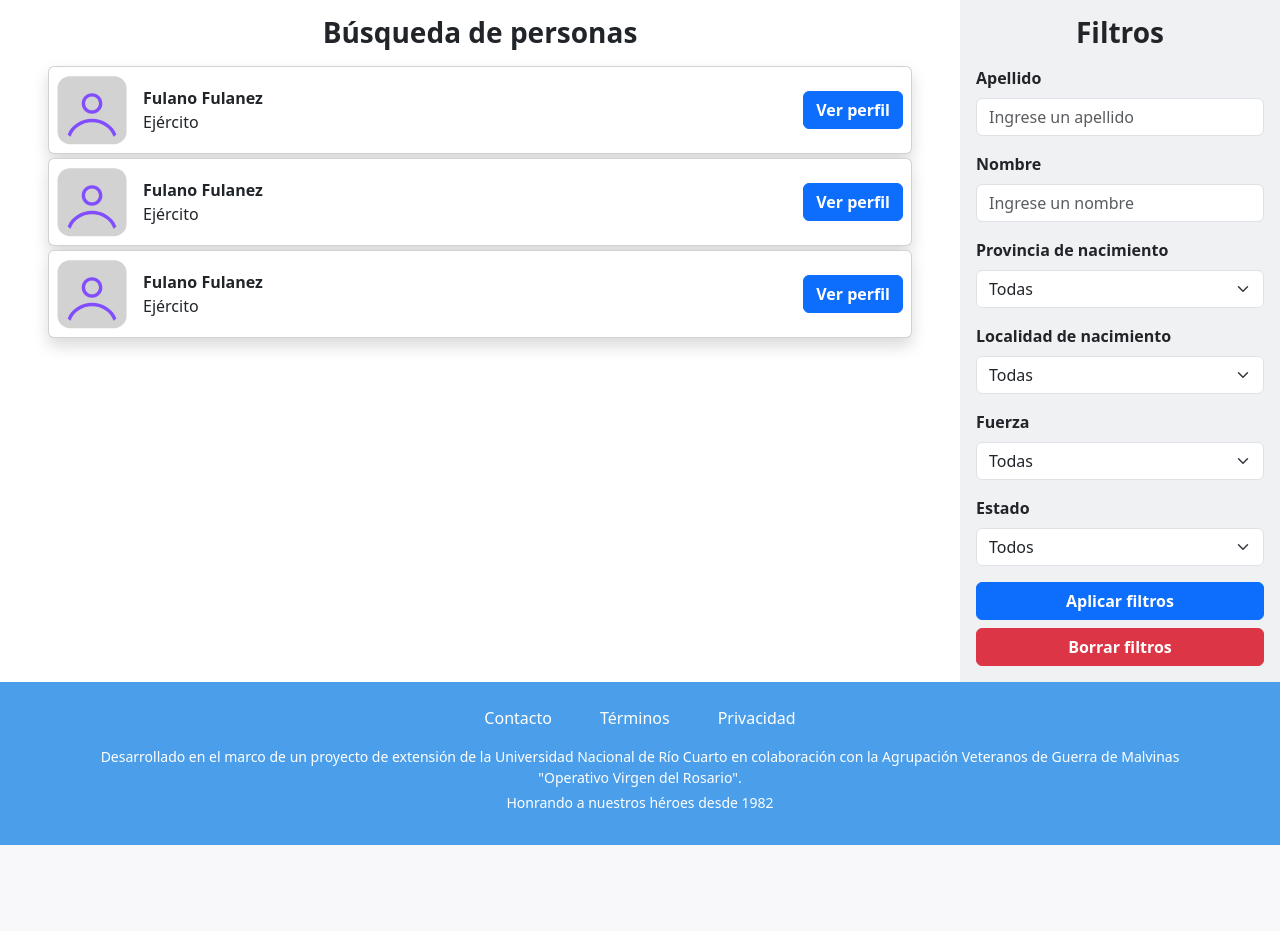
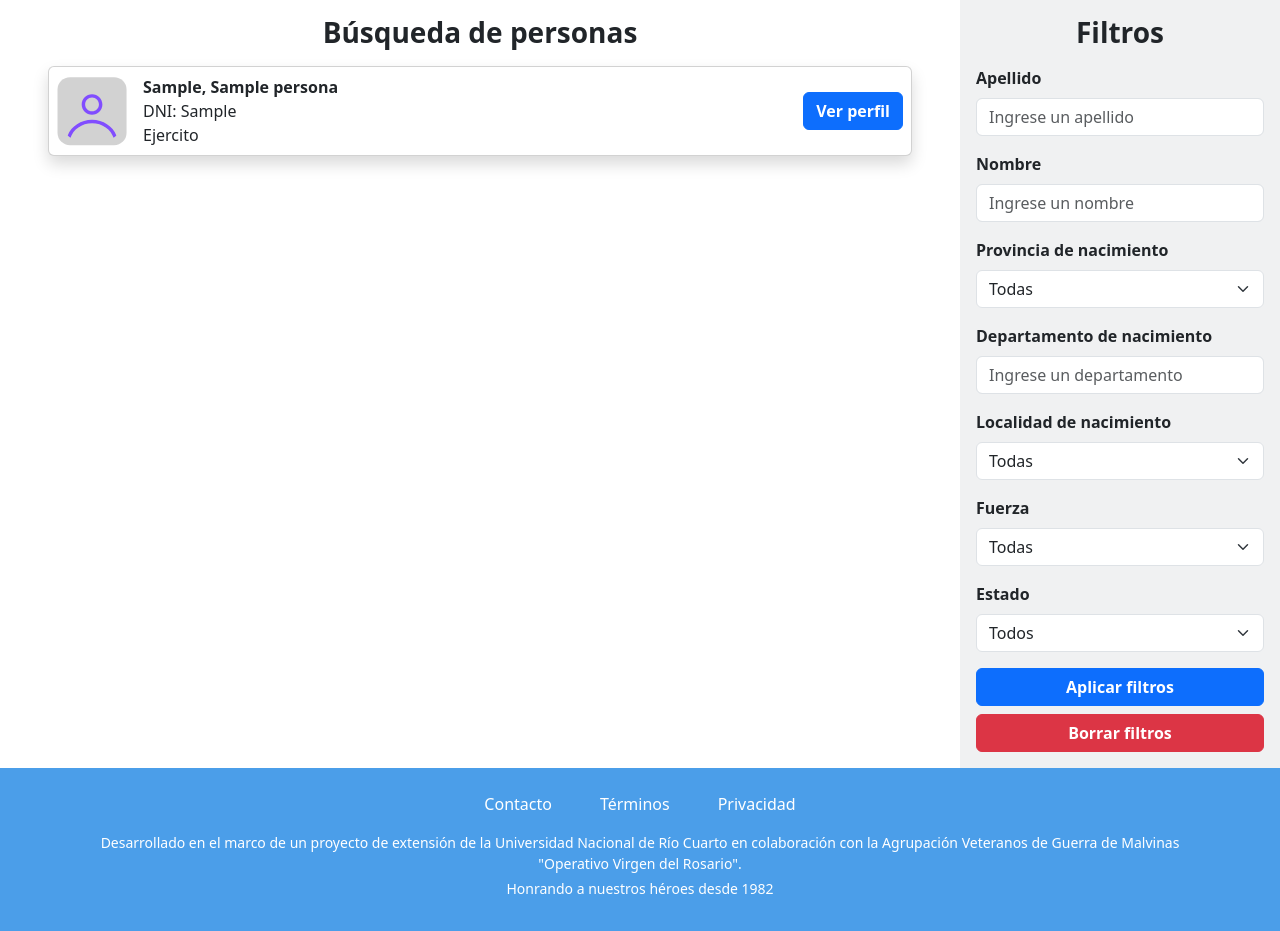
Before and after one commit to AlieniAgustin/proyecto-malvinas-unrc-2025, a Flask app: page /buscar in a window 1280 px wide. Shown: the part 86-1017 px from the top of the page. Before the commit the page ends 931 px from the top, so only its background shows below. Run offline with Flask 3, Linux system fonts and the light colour scheme; the visitor is signed in with stand-in values (Sample User, id 1); data comes from the database, SQL or seed files in the repository; tables that the repository leaves empty hold one stand-in row (values such as "Sample post"); data that the repository does not hold is empty.

Commit message:
modify buscar.html

```diff
--- a/app/templates/buscar.html
+++ b/app/templates/buscar.html
@@ -4,167 +4,98 @@
 
 {% block content %}
 <div class="container-fluid">
-    <!-- Contenedor que indica que va a trabajar con la grilla de bootstrap-->
     <div class="row">
-        <!-- Seccion del listado de personas -->
         <div class="col-9 px-5 py-3">
-            <h3 class="text-center fw-bold mb-3">Búsqueda de personas</h2>
+            <h3 class="text-center fw-bold mb-3">Búsqueda de personas</h3>
 
-            <!-- Lista de personas generada dinamicamente -->
-
+            {% if resultados %}
+                {% for persona in resultados %}
                 <div class="card shadow p-2 d-flex flex-row align-items-center justify-content-between mb-1">
-                <!-- Parte izquierda (avatar y datos de la persona) -->
                     <div class="d-flex align-items-center">
                         <img src="{{ url_for('static', filename='img/avatar.svg') }}" alt="Avatar" width="70" height="70" class="me-3">
                         <div class="d-flex flex-column">
-                        <span class="fw-bold">Fulano Fulanez</span>
-                        <!--
+                            <span class="fw-bold">{{ persona.apellido }}, {{ persona.nombre }}</span>
                             {% if current_user.is_authenticated %}
-                        <span>DNI: 12.345.678</span>
+                                <span>DNI: {{ persona.dni }}</span>
                             {% endif %}
-                        -->
-                        <span>Ejército</span>
+                            {% if persona.fuerza %}
+                                <span>{{ persona.fuerza }}</span>
+                            {% else %}
+                                <span class="text-muted">Fuerza no especificada</span>
+                            {% endif %}
                         </div>
                     </div>
-                <!-- Parte derecha (boton para ir al perfil) -->
                     <div class="d-flex align-items-center">
-                    <a href="/persona/1" class="btn btn-primary fw-bold">Ver perfil</a>
+                        <a href="/persona/{{ persona.dni }}" class="btn btn-primary fw-bold">Ver perfil</a>
                     </div>
                 </div>
-
-            <div class="card shadow p-2 d-flex flex-row align-items-center justify-content-between mb-1">
-                <!-- Parte izquierda (avatar y datos de la persona) -->
-                <div class="d-flex align-items-center">
-                    <img src="{{ url_for('static', filename='img/avatar.svg') }}" alt="Avatar" width="70" height="70" class="me-3">
-                    <div class="d-flex flex-column">
-                        <span class="fw-bold">Fulano Fulanez</span>
-                        <!--
-                        {% if current_user.is_authenticated %}
-                        <span>DNI: 12.345.678</span>
+                {% endfor %}
+            {% else %}
+                <div class="alert alert-info text-center" role="alert">
+                    No se encontraron resultados para los filtros aplicados.
+                </div>
             {% endif %}
-                        -->
-                        <span>Ejército</span>
-                    </div>
-                </div>
-                <!-- Parte derecha (boton para ir al perfil) -->
-                <div class="d-flex align-items-center">
-                    <a href="/persona/1" class="btn btn-primary fw-bold">Ver perfil</a>
-                </div>
         </div>
 
-            <div class="card shadow p-2 d-flex flex-row align-items-center justify-content-between mb-1">
-                <!-- Parte izquierda (avatar y datos de la persona) -->
-                <div class="d-flex align-items-center">
-                    <img src="{{ url_for('static', filename='img/avatar.svg') }}" alt="Avatar" width="70" height="70" class="me-3">
-                    <div class="d-flex flex-column">
-                        <span class="fw-bold">Fulano Fulanez</span>
-                        <!--
-                        {% if current_user.is_authenticated %}
-                        <span>DNI: 12.345.678</span>
-                        {% endif %}
-                        -->
-                        <span>Ejército</span>
-                    </div>
-                </div>
-                <!-- Parte derecha (boton para ir al perfil) -->
-                <div class="d-flex align-items-center">
-                    <a href="/persona/1" class="btn btn-primary fw-bold">Ver perfil</a>
-                </div>
+        <div class="col-3 bg-secondary bg-opacity-10 p-3">
+            <h3 class="text-center fw-bold mb-3">Filtros</h3>
+            <form id="filtrosForm" method="GET" action="{{ url_for('main.buscar') }}">
+
+                <div class="mb-3">
+                    <label for="apellido" class="form-label fw-bold">Apellido</label>
+                    <input type="text" class="form-control" id="apellido" name="apellido" placeholder="Ingrese un apellido">
                 </div>
 
+                <div class="mb-3">
+                    <label for="nombre" class="form-label fw-bold">Nombre</label>
+                    <input type="text" class="form-control" id="nombre" name="nombre" placeholder="Ingrese un nombre">
                 </div>
 
-        <!-- Seccion de filtros -->
-        <div class="col-3 bg-secondary bg-opacity-10 p-3">
-            <h3 class="text-center fw-bold mb-3">Filtros</h2>
-            <form id="filtrosForm" method="GET" action="/buscar">
-                <!-- Apellido -->
                 <div class="mb-3">
-                    <label for="apellido" class="form-label fw-bold">Apellido</label>
-                    <input type="text" class="form-control mb-3" id="apellido" name="apellido" placeholder="Ingrese un apellido">
-                </div>
-
-                <!-- Nombre -->
-                <div class="mb-3">
-                    <label for="nombre" class="form-label fw-bold">Nombre</label>
-                    <input type="text" class="form-control mb-3" id="nombre" name="nombre" placeholder="Ingrese un nombre">
-                </div>
-
-                <!-- Provincia de nacimiento -->
-                <div class="mb-3">
-                    <label for="provinciaNacimiento" class="form-label fw-bold">Provincia de nacimiento</label>
-                    <select class="form-select" id="provinciaNacimiento" name="provinciaNacimiento">
-                        <!-- Generarlas dinámicamente con un query a la tabla de provincias cuando esté el backend en vez de ponerlas manualmente -->
+                    <label for="provincia_nacimiento" class="form-label fw-bold">Provincia de nacimiento</label>
+                    <select class="form-select" id="provincia_nacimiento" name="provincia_nacimiento">
                         <option value="">Todas</option>
-                        <option value="Buenos Aires">Buenos Aires</option>
-                        <option value="Catamarca">Catamarca</option>
-                        <option value="Chaco">Chaco</option>
-                        <option value="Chubut">Chubut</option>
-                        <option value="Ciudad Autónoma de Buenos Aires">Ciudad Autónoma de Buenos Aires</option>
-                        <option value="Córdoba">Córdoba</option>
-                        <option value="Corrientes">Corrientes</option>
-                        <option value="Entre Ríos">Entre Ríos</option>
-                        <option value="Formosa">Formosa</option>
-                        <option value="Jujuy">Jujuy</option>
-                        <option value="La Pampa">La Pampa</option>
-                        <option value="La Rioja">La Rioja</option>
-                        <option value="Mendoza">Mendoza</option>
-                        <option value="Misiones">Misiones</option>
-                        <option value="Neuquén">Neuquén</option>
-                        <option value="Río Negro">Río Negro</option>
-                        <option value="Salta">Salta</option>
-                        <option value="San Juan">San Juan</option>
-                        <option value="San Luis">San Luis</option>
-                        <option value="Santa Cruz">Santa Cruz</option>
-                        <option value="Santa Fe">Santa Fe</option>
-                        <option value="Santiago del Estero">Santiago del Estero</option>
-                        <option value="Tierra del Fuego">Tierra del Fuego</option>
-                        <option value="Tucumán">Tucumán</option>
+                        {% for provincia in provincias %}
+                            <option value="{{ provincia.id_provincia }}">{{ provincia.nombre }}</option>
+                        {% endfor %}
                     </select>
                 </div>
 
-                <!-- Localidad de nacimiento -->
                 <div class="mb-3">
-                    <label for="localidadNacimiento" class="form-label fw-bold">Localidad de nacimiento</label>
-                    <select class="form-select" id="localidadNacimiento" name="localidadNacimiento">
-                        <!-- Generar dinámicamente:
-                                - Si no hay provincia seleccionada, mostrar todas las localidades
-                                - Si hay provincia seleccionada, mostrar solo las localidades de esa provincia
-                        -->
+                    <label for="departamento_nacimiento" class="form-label fw-bold">Departamento de nacimiento</label>
+                    <input type="text" class="form-control" id="departamento_nacimiento" name="departamento_nacimiento" placeholder="Ingrese un departamento">
+                </div>
+
+                <div class="mb-3">
+                    <label for="localidad_nacimiento" class="form-label fw-bold">Localidad de nacimiento</label>
+                    <select class="form-select" id="localidad_nacimiento" name="localidad_nacimiento">
                         <option value="">Todas</option>
-                        <option value="Test">Test</option>
                         </select>
                 </div>
 
-                <!-- Fuerza -->
                 <div class="mb-3">
                     <label for="fuerza" class="form-label fw-bold">Fuerza</label>
                     <select class="form-select" id="fuerza" name="fuerza">
-                        <!-- Generarlas dinámicamente con la tabla de fuerzas cuando esté el backend en vez de ponerlas manualmente -->
                         <option value="">Todas</option>
-                        <option value="Ejército">Ejército</option>
-                        <option value="Armada">Armada</option>
-                        <option value="Fuerza Aérea">Fuerza Aérea</option>
-                        <option value="Gendarmería">Gendarmería</option>
+                        {% for fuerza in fuerzas %}
+                            <option value="{{ fuerza.id_fuerza }}">{{ fuerza.nombre }}</option>
+                        {% endfor %}
                     </select>
                 </div>
 
-                <!-- Vive / Falleció -->
                 <div class="mb-3">
-                    <label for="estado" class="form-label fw-bold">Estado</label>
-                    <select class="form-select" id="estado" name="estado">
+                    <label for="vf" class="form-label fw-bold">Estado</label>
+                    <select class="form-select" id="vf" name="vf">
                         <option value="">Todos</option>
-                        <option value="vive">Vive</option>
-                        <option value="fallecio">Falleció</option>
+                        <option value="1">Vive</option>
+                        <option value="0">Falleció</option>
                     </select>
                 </div>
 
                 <button type="submit" class="btn btn-primary w-100 fw-bold mb-2">Aplicar filtros</button>
-                <button type="button" class="btn btn-danger w-100 fw-bold" onclick="window.location.href='/buscar'">Borrar filtros</button>
+                <a href="{{ url_for('main.buscar') }}" class="btn btn-danger w-100 fw-bold">Borrar filtros</a>
             </form>
-
         </div>
     </div>
 </div>
-
 {% endblock %}
```
Lines whose indentation alone changed are shown as unchanged.
